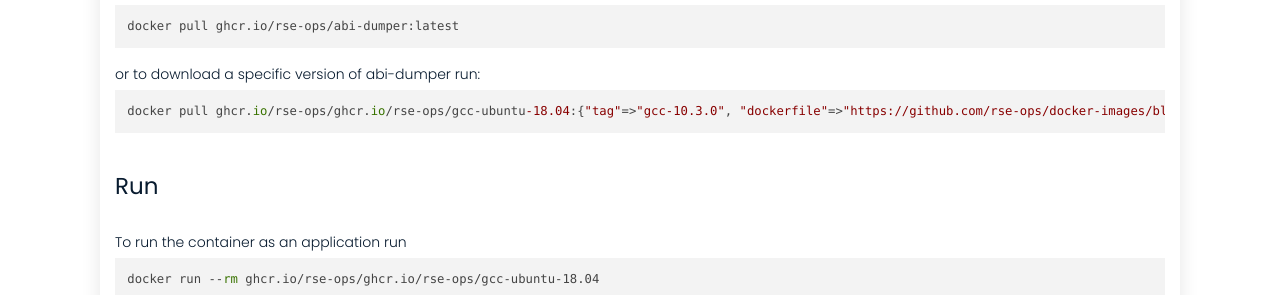
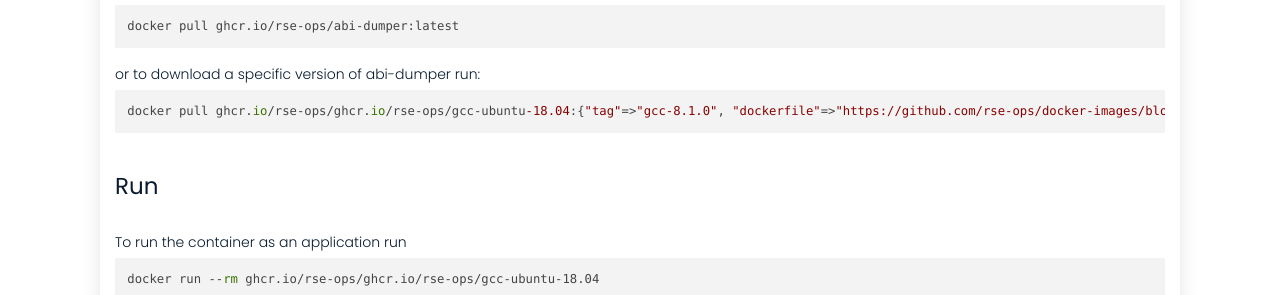
Before and after one commit to rse-ops/docker-images, a Jekyll site: the page built from _library/ghcr.io-rse-ops-gcc-ubuntu-18.04.md, in a window 1280 px wide and 1002 px high. Shown: the part 520-815 px from the top of the window. Built offline with Jekyll 4.4.1, drawn with Linux system fonts in a browser that asks for light colours; nearby versions of some CDN libraries.

Commit message:
Automated push to update library 2021-10-19

```diff
--- a/_library/ghcr.io-rse-ops-gcc-ubuntu-18.04.md
+++ b/_library/ghcr.io-rse-ops-gcc-ubuntu-18.04.md
@@ -1,14 +1,11 @@
 ---
 layout: container
 name: ghcr.io/rse-ops/gcc-ubuntu-18.04
-updated_at: 2021-10-19 04:31:29.318037
+updated_at: 2021-10-19 04:41:04.774385
 
 
 container_url: https://github.com/orgs/rse-ops/packages/container/package/gcc-ubuntu-18.04
 versions:
- - tag: gcc-10.3.0
-   dockerfile: https://github.com/rse-ops/docker-images/blob/main/ubuntu/gcc/Dockerfile
-   manifest: https://crane.ggcr.dev/manifest/ghcr.io/rse-ops/gcc-ubuntu-18.04:gcc-10.3.0
  - tag: gcc-8.1.0
    dockerfile: https://github.com/rse-ops/docker-images/blob/main/ubuntu/gcc/Dockerfile
    manifest: https://crane.ggcr.dev/manifest/ghcr.io/rse-ops/gcc-ubuntu-18.04:gcc-8.1.0
```
Also changed, not shown: other parts of _library/ghcr.io-rse-ops-gcc-ubuntu-18.04.md (+3 -0 lines).
